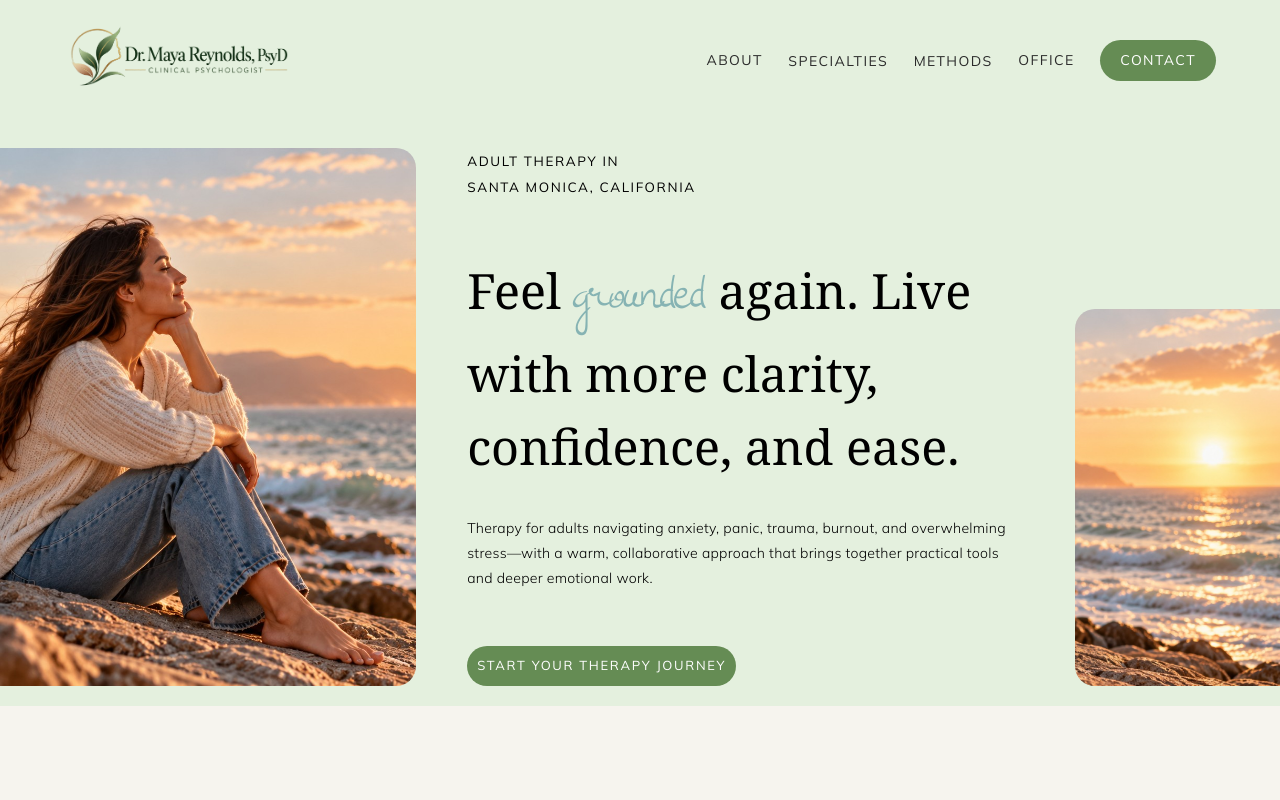
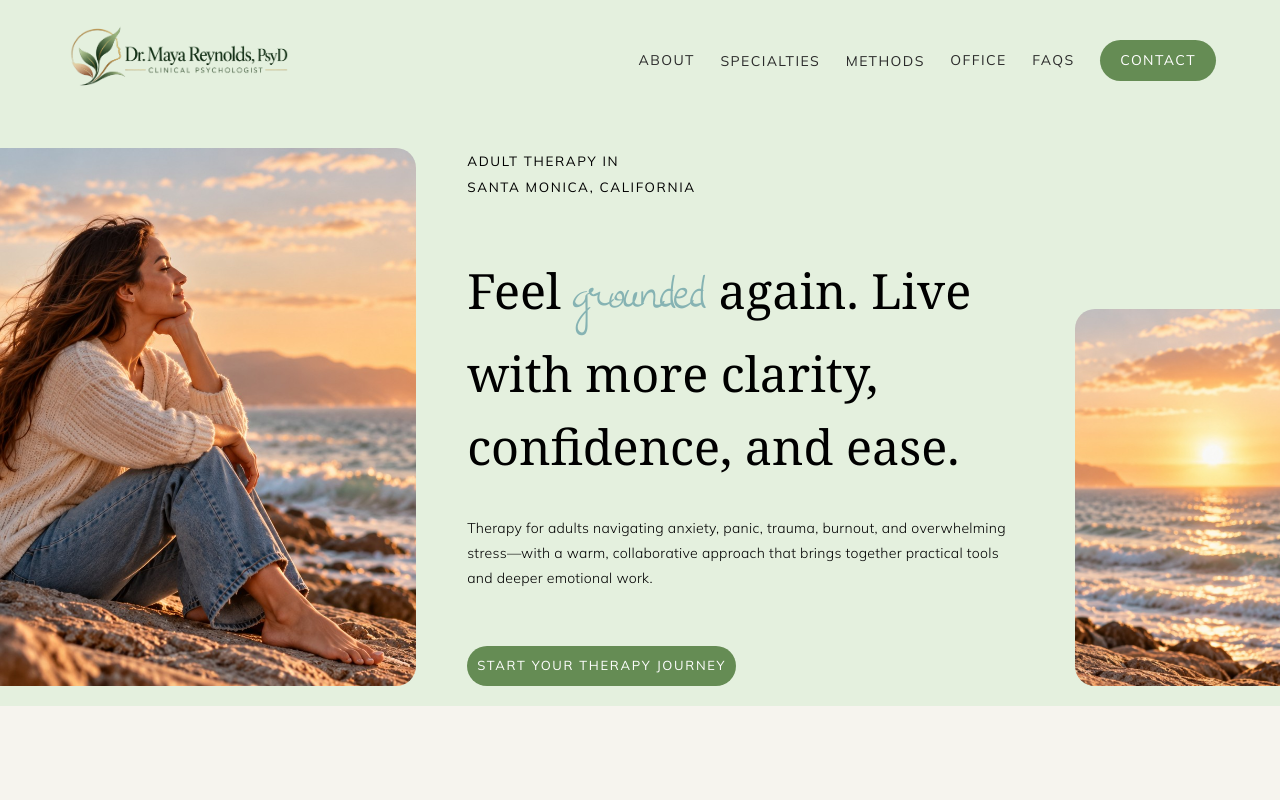
Before and after one commit to rohiths15900-alt/Therapy-website-clone, a Next.js app: page / in a window 1280 px wide. Shown: the top 800 px of the page. Built offline with nearby package versions, Linux system fonts and the light colour scheme; a web font is replaced by a local one.

Commit message:
Update website

```diff
--- a/components/Navbar.jsx
+++ b/components/Navbar.jsx
@@ -124,6 +124,7 @@ const Navbar = () => {
         <a href="#office" onClick={closeMenu}>
           OFFICE
         </a>
+        <a href="#" onClick={closeMenu}>FAQS</a>
 
         <a className="contact" href="#contact" onClick={closeMenu}>
           CONTACT
```
